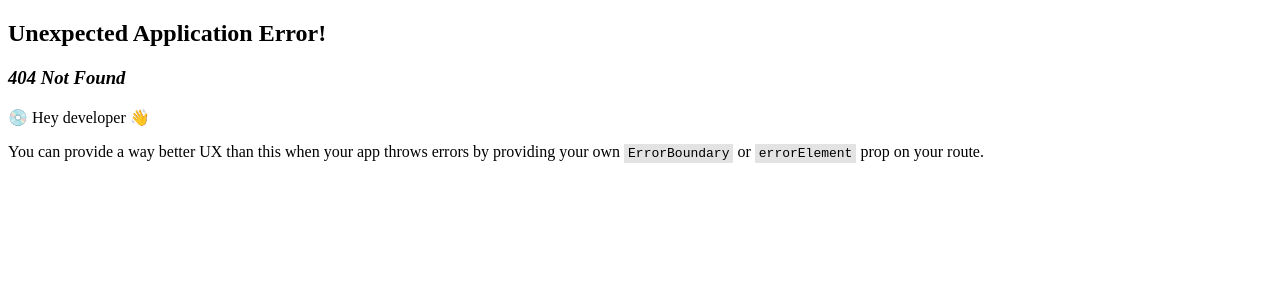
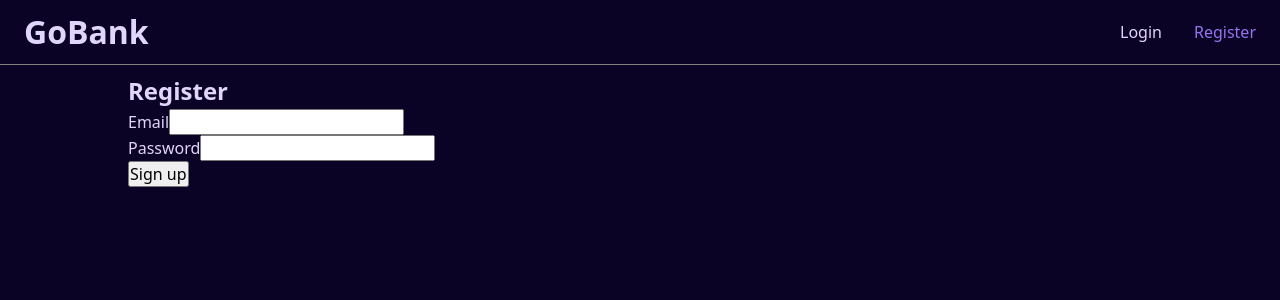
Before and after one commit to jonmico/go-bank-full-stack, a React (Vite) app in the folder client/: page /register in a window 1280 px wide. Before the commit this address had no page. Shown: the top 300 px of the page. Built offline with nearby package versions, Linux system fonts and the light colour scheme.

Commit message:
Add Register page and some code related to handling form/network errors.

```diff
--- a/client/src/App.tsx
+++ b/client/src/App.tsx
@@ -3,6 +3,8 @@ import AppLayout from './app-layout';
 import Home from './pages/home';
 import LoginPage from './pages/login';
 import { loginAction } from './actions/login';
+import RegisterPage from './pages/register';
+import { registerAction } from './actions/register';
 
 const router = createBrowserRouter([
   {
@@ -17,6 +19,11 @@ const router = createBrowserRouter([
         element: <LoginPage />,
         action: loginAction,
       },
+      {
+        path: 'register',
+        element: <RegisterPage />,
+        action: registerAction,
+      },
     ],
   },
 ]);
--- /dev/null
+++ b/client/src/actions/register.ts
@@ -0,0 +1,45 @@
+interface RegisterActionErrors {
+  errors: {
+    email?: string;
+    password?: string;
+    _form?: string;
+  };
+}
+
+export async function registerAction({ request }: { request: Request }) {
+  const formData = await request.formData();
+  const errors: RegisterActionErrors = { errors: {} };
+
+  const email = formData.get('email');
+  const password = formData.get('password');
+
+  try {
+    const res = await fetch('http://localhost:3000/register', {
+      method: 'POST',
+      body: JSON.stringify({ email, password }),
+    });
+
+    if (!res.ok) {
+      const errorData = await res.json();
+      errors.errors._form = errorData;
+
+      return errors;
+    }
+
+    const data = await res.json();
+
+    console.log(data);
+
+    return null;
+  } catch (err: unknown) {
+    if (err instanceof Error) {
+      errors.errors._form = err.message;
+
+      return errors;
+    } else {
+      errors.errors._form = 'Something went wrong.';
+
+      return errors;
+    }
+  }
+}
--- a/client/src/components/nav.tsx
+++ b/client/src/components/nav.tsx
@@ -11,7 +11,7 @@ export default function Nav() {
     <nav>
       <NavList>
         <StyledLink to={'login'}>Login</StyledLink>
-        <div>Register</div>
+        <StyledLink to={'register'}>Register</StyledLink>
       </NavList>
     </nav>
   );
--- a/client/src/pages/login.tsx
+++ b/client/src/pages/login.tsx
@@ -1,14 +1,16 @@
 import { Form, useActionData } from 'react-router-dom';
 
-interface LoginLoaderData {
-  error: {
-    email?: string;
-    password?: string;
-  };
-}
+type LoginLoaderData =
+  | {
+      error: {
+        email?: string;
+        password?: string;
+      };
+    }
+  | undefined;
 
 export default function LoginPage() {
-  const actionData = useActionData() as LoginLoaderData | undefined;
+  const actionData = useActionData() as LoginLoaderData;
 
   return (
     <div>
@@ -30,9 +32,3 @@ export default function LoginPage() {
     </div>
   );
 }
-
-interface ErrorProps {}
-
-function Error() {
-  return <div></div>;
-}
--- /dev/null
+++ b/client/src/pages/register.tsx
@@ -0,0 +1,23 @@
+import { Form, useActionData } from 'react-router-dom';
+
+export default function RegisterPage() {
+  const data = useActionData();
+
+  console.log(data);
+  return (
+    <div>
+      <h2>Register</h2>
+      <Form method='POST'>
+        <div>
+          <label htmlFor='email'>Email</label>
+          <input id='email' type='email' name='email' />
+        </div>
+        <div>
+          <label htmlFor='password'>Password</label>
+          <input id='password' type='password' name='password' />
+        </div>
+        <button type='submit'>Sign up</button>
+      </Form>
+    </div>
+  );
+}
```
Also changed, not shown: client/src/services/apiUser.ts (added, +7 -0 lines), 2 other files (tests, documents, lock files or other folders).
